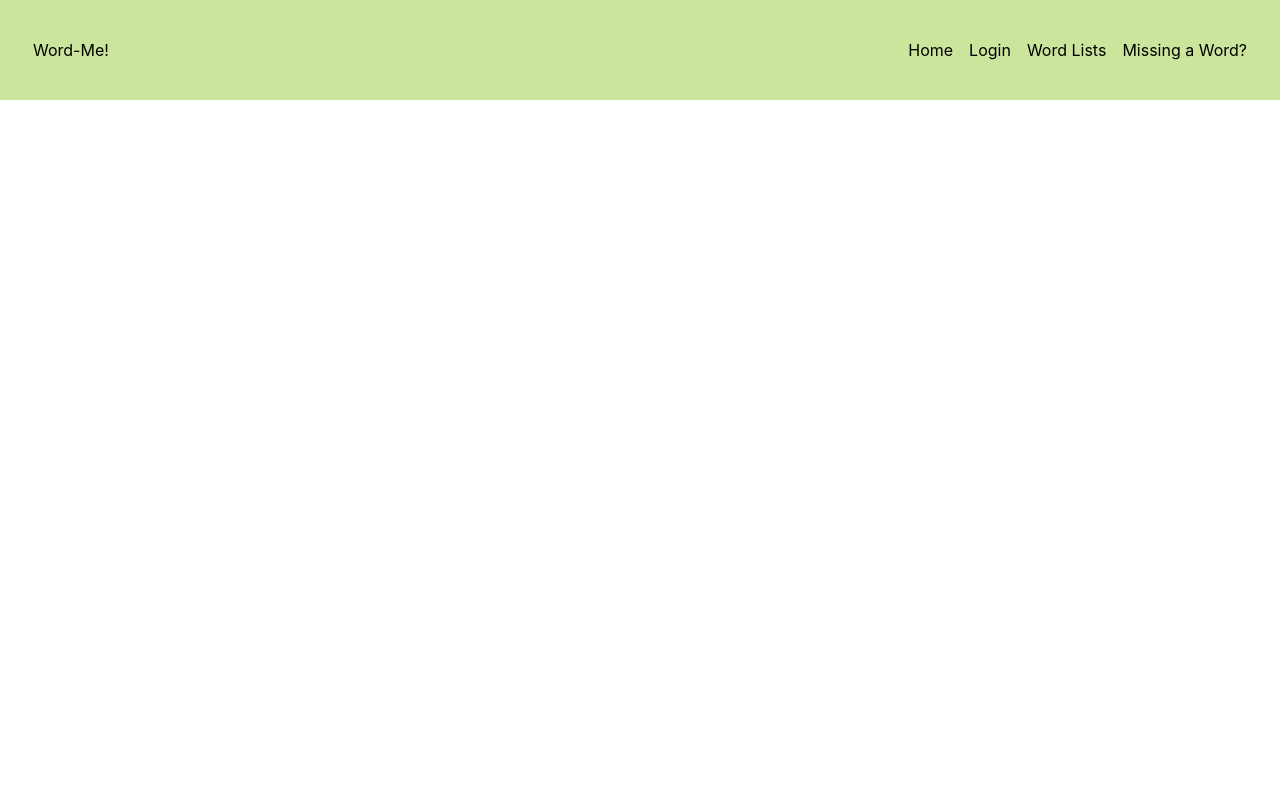
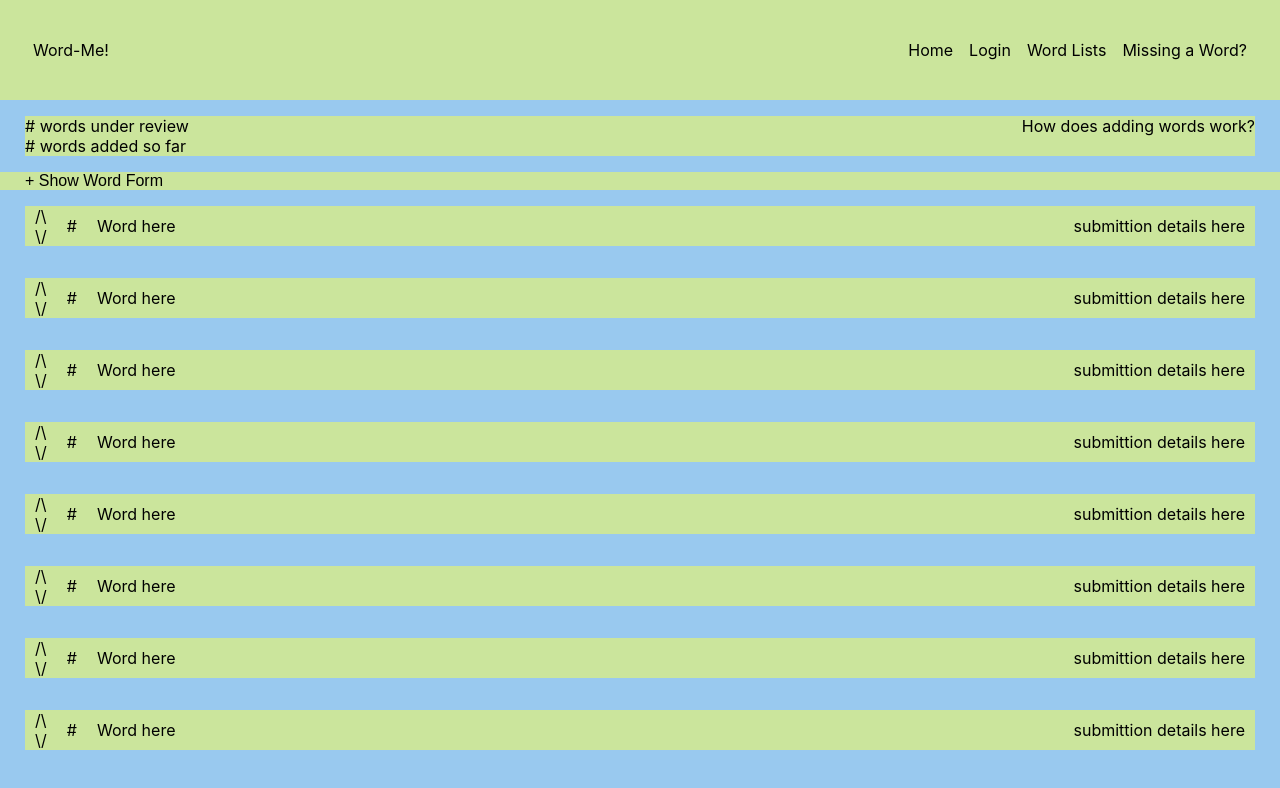
Before and after one commit to asherscott/word-me, a React (Create React App) app in the folder client/: page /words in a window 1280 px wide. Shown: the top 788 px of the page. Built offline with nearby package versions, Linux system fonts and the light colour scheme.

Commit message:
word-tab formatting

```diff
--- /dev/null
+++ b/client/src/RenderWords.css
@@ -0,0 +1,17 @@
+.left {
+  display: flex;
+  align-items: center;
+}
+
+.left div {
+  display: flex;
+  flex-direction: column;
+}
+
+div.word {
+  margin: 1rem;
+}
+
+.word span {
+  padding: 0 10px;
+}
--- /dev/null
+++ b/client/src/RenderWords.js
@@ -0,0 +1,19 @@
+import "./RenderWords.css";
+
+function RenderWords() {
+  return (
+    <div className="word container wrapper">
+      <div className="left">
+        <div>
+          <span>/\</span>
+          <span>\/</span>
+        </div>
+        <span>#</span>
+        <span>Word here</span>
+      </div>
+      <span>submittion details here</span>
+    </div>
+  );
+}
+
+export default RenderWords;
--- /dev/null
+++ b/client/src/pages/Words.css
@@ -0,0 +1,41 @@
+#Words {
+  justify-content: flex-start;
+}
+
+.word-form {
+  display: flex;
+  flex-direction: column;
+}
+
+.word-form * {
+  margin: 1rem;
+  border-radius: 0;
+  background-color: var(--greener);
+}
+
+.container {
+  width: 100%;
+  background-color: var(--green);
+}
+
+div.words-title {
+  align-items: flex-start;
+  width: 100%;
+  margin: 1rem;
+
+  background-color: var(--green);
+}
+
+.words-title div {
+  display: flex;
+  flex-direction: column;
+}
+
+.toggle-form {
+  height: auto;
+  width: 100%;
+
+  padding: 0;
+  border-radius: 0;
+  box-shadow: none;
+}
--- a/client/src/pages/Words.js
+++ b/client/src/pages/Words.js
@@ -1,5 +1,42 @@
+import "./Words.css";
+import RenderWords from "../RenderWords";
+import { useState } from "react";
+
 function Words() {
-  return;
+  const [showForm, setShowForm] = useState(false);
+
+  const renderWordList = [0, 0, 0, 0, 0, 0, 0, 0].map((ele, idx) => (
+    <RenderWords key={idx} />
+  ));
+
+  return (
+    <main id="Words">
+      <div className="words-title wrapper">
+        <div>
+          <span># words under review</span>
+          <span># words added so far</span>
+        </div>
+
+        <span>How does adding words work?</span>
+      </div>
+      <div className="container">
+        {showForm && (
+          <form className="word-form wrapper main-wrapper">
+            <input placeholder="Enter New Word... "></input>
+            <button>Submit</button>
+          </form>
+        )}
+
+        <button
+          onClick={() => setShowForm(!showForm)}
+          className="toggle-form wrapper"
+        >
+          {showForm ? "- Hide Word Form" : "+ Show Word Form"}
+        </button>
+      </div>
+      <div className="wrapper main-wrapper">{renderWordList}</div>
+    </main>
+  );
 }
 
 export default Words;
```
Also changed, not shown: 1 other file (tests, documents, lock files or other folders).
